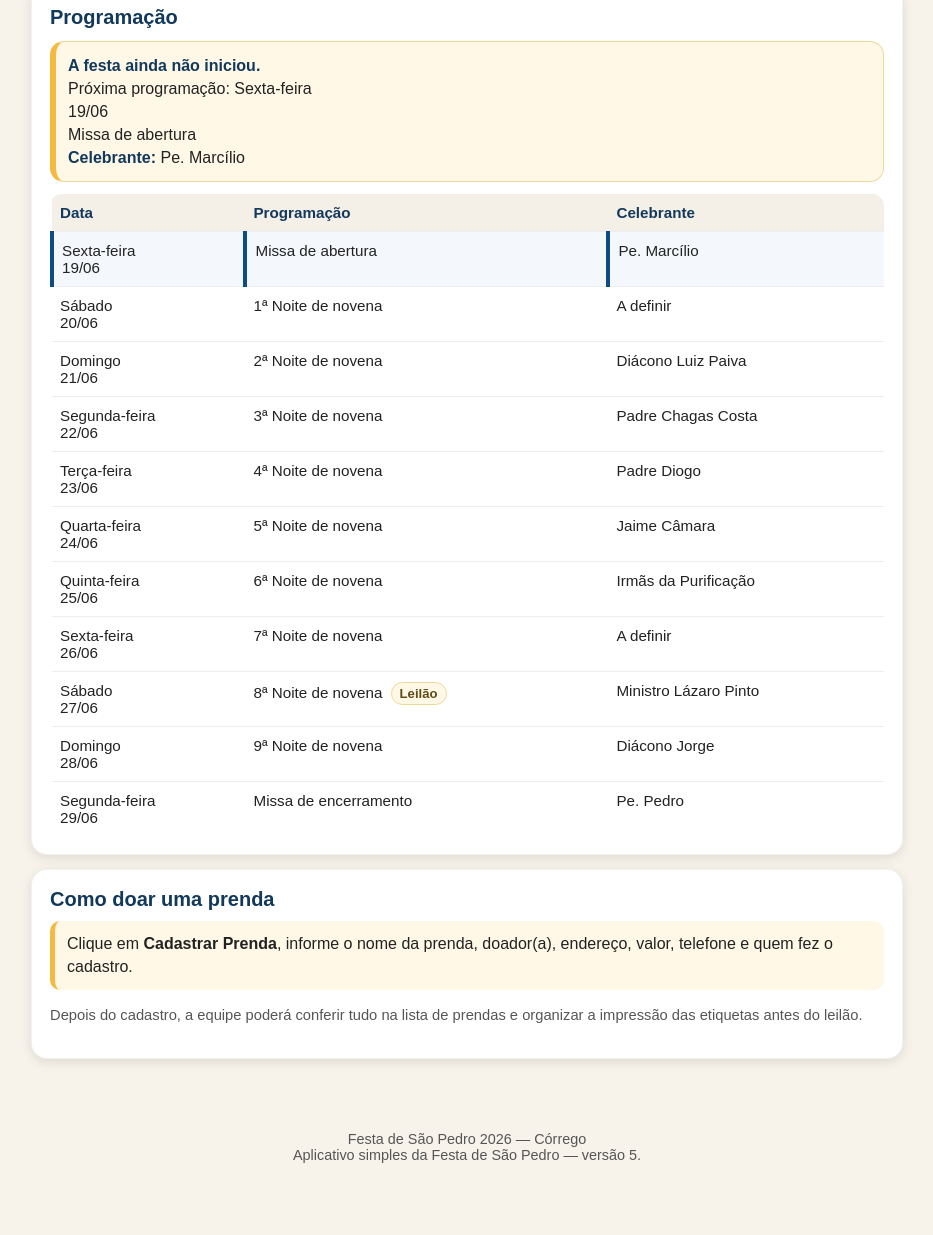
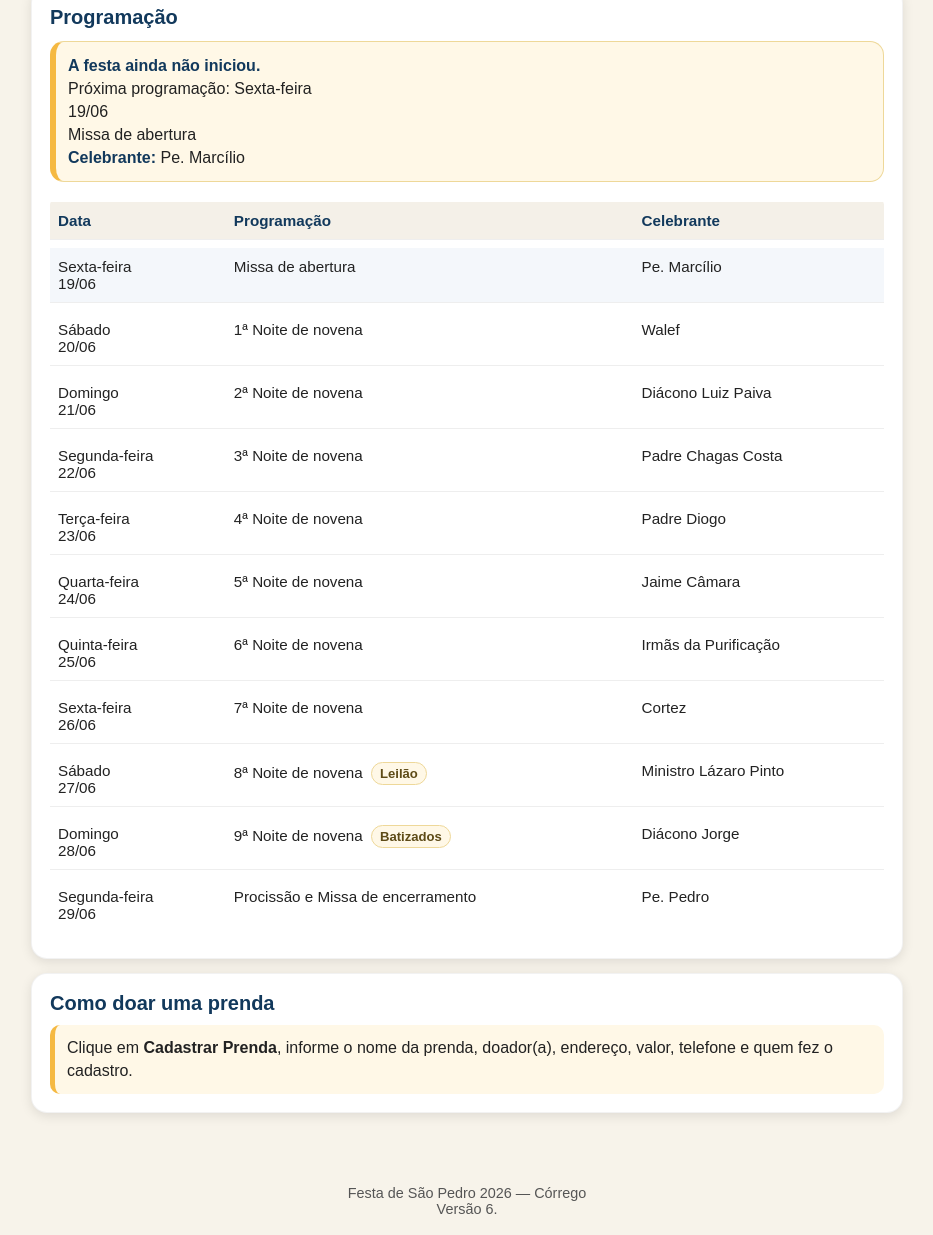
Before and after one commit to saopedrocorrego/festa, a plain HTML site: page index.html in a window 1280 px wide. Shown: the part 1130-2365 px from the top of the page, without its empty margins (173-1106 px from the left). Before the commit the page ends 2311 px from the top, so only its background shows below. Drawn offline with Linux system fonts and the light colour scheme.

Commit message:
Add files via upload

```diff
--- a/index.html
+++ b/index.html
@@ -185,7 +185,8 @@
 
     .tabela-noiteiros {
       width: 100%;
-      border-collapse: collapse;
+      border-collapse: separate;
+      border-spacing: 0 8px;
       margin-top: 8px;
       overflow: hidden;
       border-radius: 12px;
@@ -228,6 +229,17 @@
       border-top: 2px solid var(--amarelo);
       border-bottom: 2px solid var(--amarelo);
       font-weight: bold;
+      box-shadow: 0 4px 12px rgba(0,0,0,0.10);
+    }
+
+    .tabela-noiteiros tr.dia-atual td:first-child {
+      border-left: 2px solid var(--amarelo);
+      border-radius: 14px 0 0 14px;
+    }
+
+    .tabela-noiteiros tr.dia-atual td:last-child {
+      border-right: 2px solid var(--amarelo);
+      border-radius: 0 14px 14px 0;
     }
 
     .tabela-noiteiros tr.dia-passado td {
@@ -237,7 +249,6 @@
 
     .tabela-noiteiros tr.proximo-dia td {
       background: #f4f7fb;
-      border-left: 4px solid var(--azul);
     }
 
     .badge {
@@ -305,16 +316,16 @@
         </thead>
         <tbody>
           <tr data-data="2026-06-19"><td>Sexta-feira<br>19/06</td><td>Missa de abertura</td><td>Pe. Marcílio</td></tr>
-          <tr data-data="2026-06-20"><td>Sábado<br>20/06</td><td>1ª Noite de novena</td><td>A definir</td></tr>
+          <tr data-data="2026-06-20"><td>Sábado<br>20/06</td><td>1ª Noite de novena</td><td>Walef</td></tr>
           <tr data-data="2026-06-21"><td>Domingo<br>21/06</td><td>2ª Noite de novena</td><td>Diácono Luiz Paiva</td></tr>
           <tr data-data="2026-06-22"><td>Segunda-feira<br>22/06</td><td>3ª Noite de novena</td><td>Padre Chagas Costa</td></tr>
           <tr data-data="2026-06-23"><td>Terça-feira<br>23/06</td><td>4ª Noite de novena</td><td>Padre Diogo</td></tr>
           <tr data-data="2026-06-24"><td>Quarta-feira<br>24/06</td><td>5ª Noite de novena</td><td>Jaime Câmara</td></tr>
           <tr data-data="2026-06-25"><td>Quinta-feira<br>25/06</td><td>6ª Noite de novena</td><td>Irmãs da Purificação</td></tr>
-          <tr data-data="2026-06-26"><td>Sexta-feira<br>26/06</td><td>7ª Noite de novena</td><td>A definir</td></tr>
+          <tr data-data="2026-06-26"><td>Sexta-feira<br>26/06</td><td>7ª Noite de novena</td><td>Cortez</td></tr>
           <tr data-data="2026-06-27"><td>Sábado<br>27/06</td><td>8ª Noite de novena <span class="badge">Leilão</span></td><td>Ministro Lázaro Pinto</td></tr>
-          <tr data-data="2026-06-28"><td>Domingo<br>28/06</td><td>9ª Noite de novena</td><td>Diácono Jorge</td></tr>
-          <tr data-data="2026-06-29"><td>Segunda-feira<br>29/06</td><td>Missa de encerramento</td><td>Pe. Pedro</td></tr>
+          <tr data-data="2026-06-28"><td>Domingo<br>28/06</td><td>9ª Noite de novena <span class="badge">Batizados</span></td><td>Diácono Jorge</td></tr>
+          <tr data-data="2026-06-29"><td>Segunda-feira<br>29/06</td><td>Procissão e Missa de encerramento</td><td>Pe. Pedro</td></tr>
         </tbody>
       </table>
     </section>
@@ -324,16 +335,13 @@
       <div class="aviso">
         Clique em <strong>Cadastrar Prenda</strong>, informe o nome da prenda, doador(a), endereço, valor, telefone e quem fez o cadastro.
       </div>
-      <p class="pequeno">
-        Depois do cadastro, a equipe poderá conferir tudo na lista de prendas e organizar a impressão das etiquetas antes do leilão.
-      </p>
     </section>
 
   </main>
 
   <footer>
     Festa de São Pedro 2026 — Córrego<br>
-    Aplicativo simples da Festa de São Pedro — versão 5.
+    Versão 6.
   </footer>
 
   <script>
```
